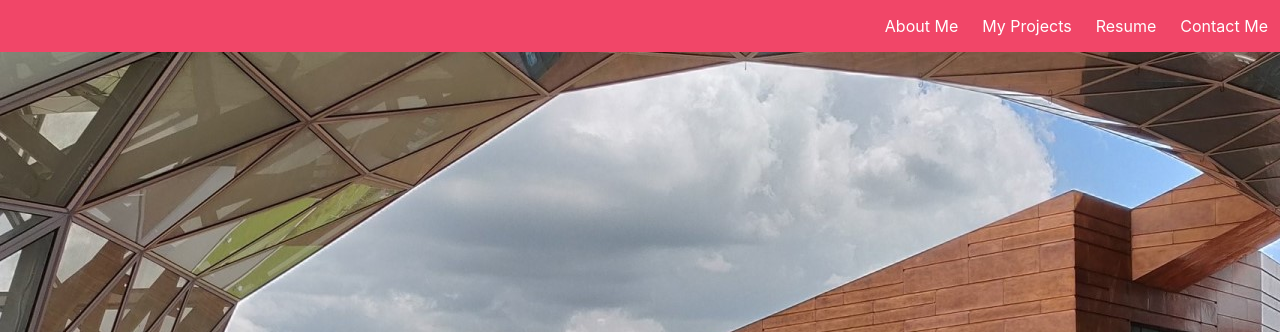
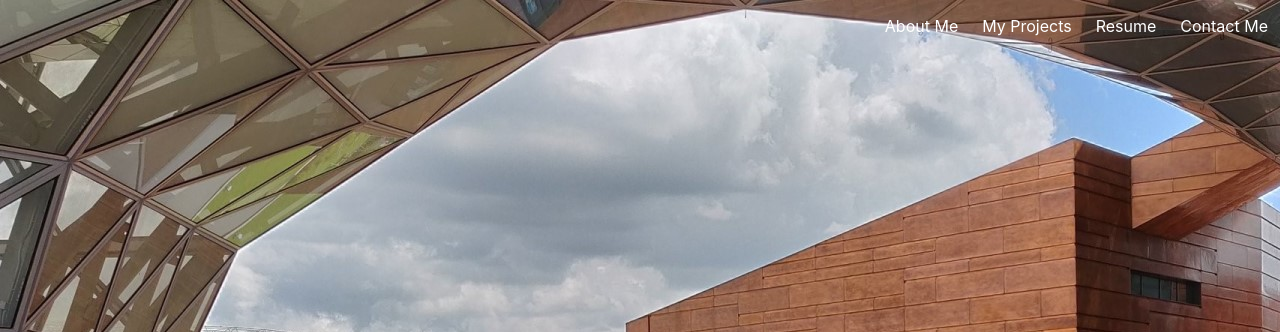
Before and after one commit to reversedentistry/Portfolio-Site-NEW, a plain HTML site: page index.html in a window 1280 px wide. Shown: the top 332 px of the page. Drawn offline with nearby package versions, Linux system fonts and the light colour scheme.

Commit message:
Changed class to move navbar

```diff
--- a/assets/css/style.css
+++ b/assets/css/style.css
@@ -1,4 +1,4 @@
-.hero-body {
+.hero {
     background-image:
     url("../images/herobannercrop.jpg")
 }
```
